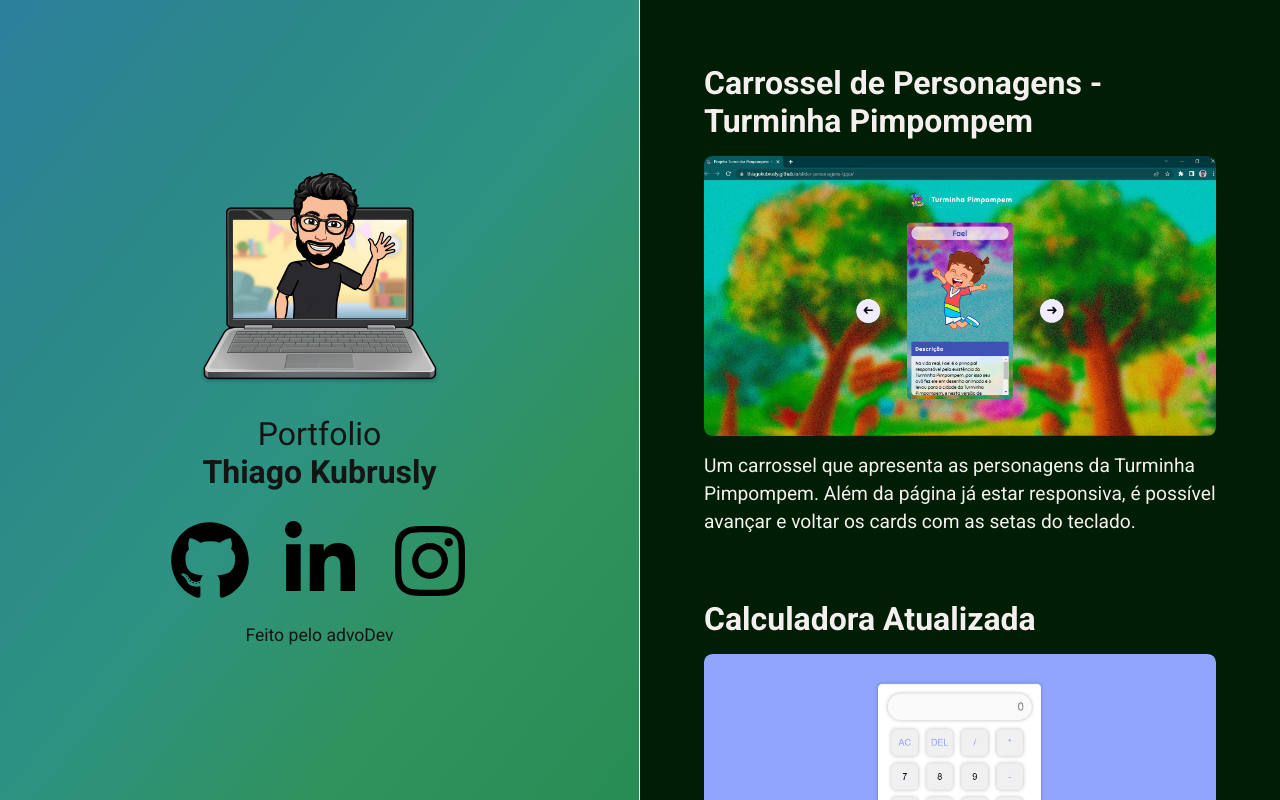
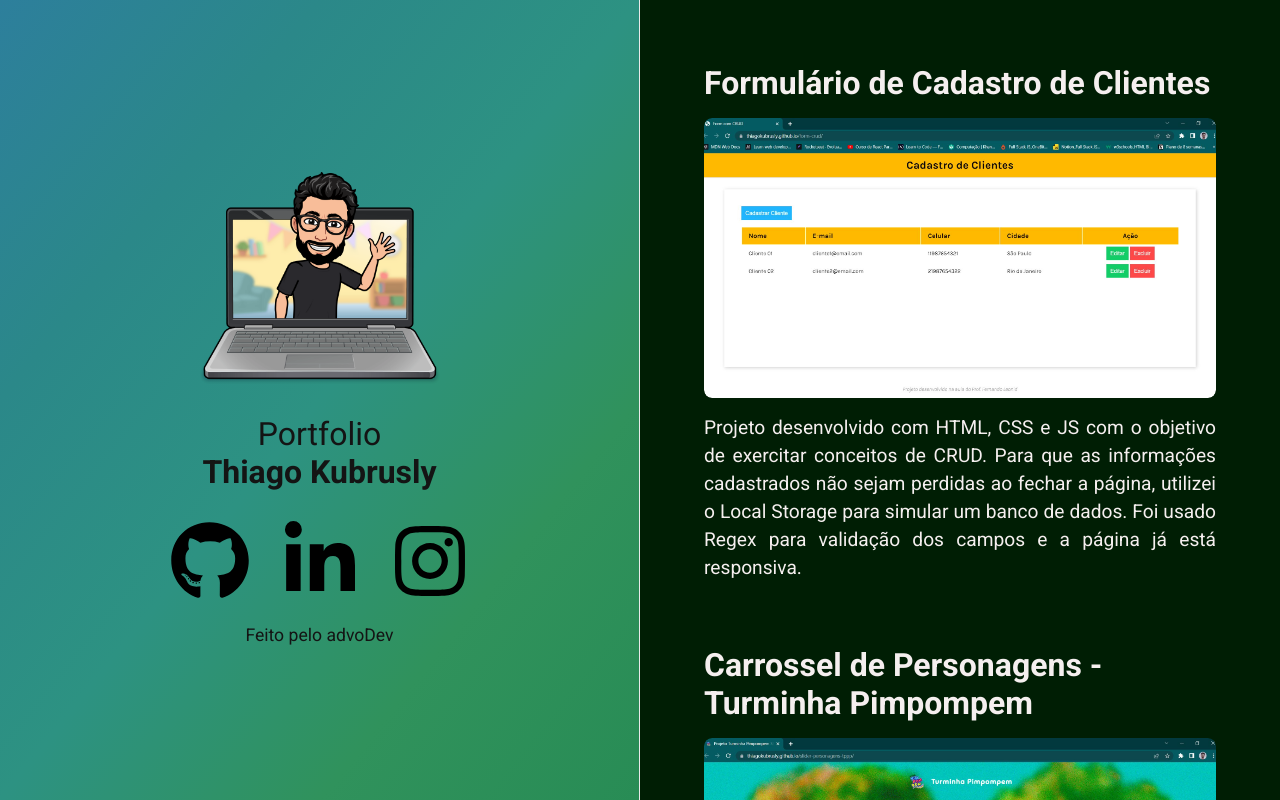
Before and after one commit to thiagokubrusly/portfolio-thiagokubrusly, a plain HTML site: page index.html in a window 1280 px wide. Drawn offline with Linux system fonts and the light colour scheme; a web font is replaced by a local one.

Commit message:
add projeto form-CRUD

```diff
--- a/index.html
+++ b/index.html
@@ -39,6 +39,18 @@
     </aside>
 
     <nav>
+        <a
+            href="https://github.com/thiagokubrusly/form-crud" target="_blank" class="project">
+
+            <h1>Formulário de Cadastro de Clientes</h1>
+
+            <div>
+                <img id="figuraForm" onmouseover="trocarForm()" onmouseout="voltarForm()" src="./assets/imgEstatica-form.JPG">
+            </div>
+
+            <p>Projeto desenvolvido com HTML, CSS e JS com o objetivo de exercitar conceitos de CRUD. Para que as informações cadastrados não sejam perdidas ao fechar a página, utilizei o Local Storage para simular um banco de dados. Foi usado Regex para validação dos campos e a página já está responsiva.</p>
+        </a>
+
         <a
             href="https://github.com/thiagokubrusly/slider-personagens-tppp" target="_blank" class="project">
 
--- a/script.js
+++ b/script.js
@@ -1,3 +1,15 @@
+///////// Preview do Form ////////////
+const imgEstaticaForm= "./assets/imgEstatica-form.JPG";
+const imgAnimadaForm = "./assets/imgAnimada-form.gif";
+
+function trocarForm(){
+    document.getElementById("figuraForm").src = imgAnimadaForm;
+}
+
+function voltarForm(){
+    document.getElementById("figuraForm").src = imgEstaticaForm;
+}
+
 ///////// Preview do Slider ////////////
 const imgEstaticaSlider= "./assets/imgEstatica-slider.JPG";
 const imgAnimadaSlider = "./assets/imgAnimada-slider.gif";
--- a/style.css
+++ b/style.css
@@ -95,6 +95,7 @@
     font-size: 1.2rem;
     color: #f5efef;
     line-height: 28px;
+    text-align: justify;
 }
 
 aside{
```
Also changed, not shown: assets/imgAnimada-form.gif (added), assets/imgEstatica-form.JPG (added).
